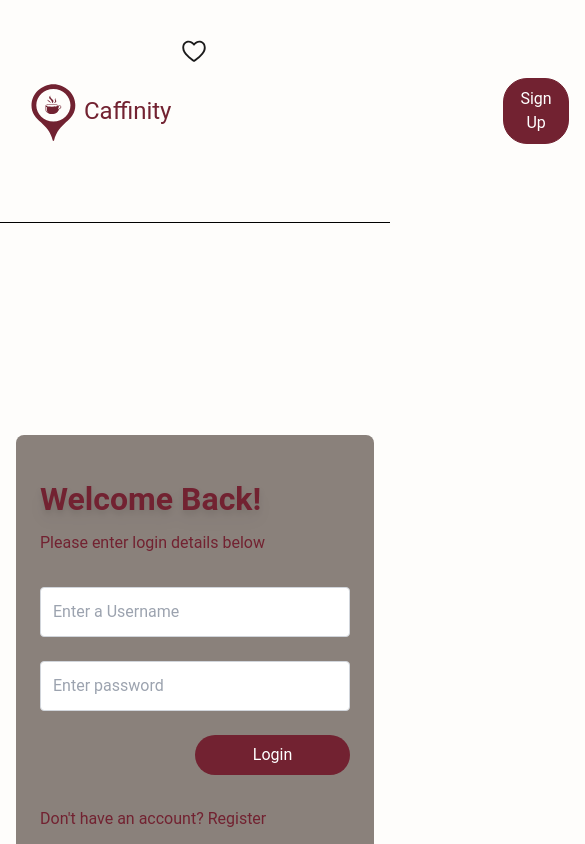
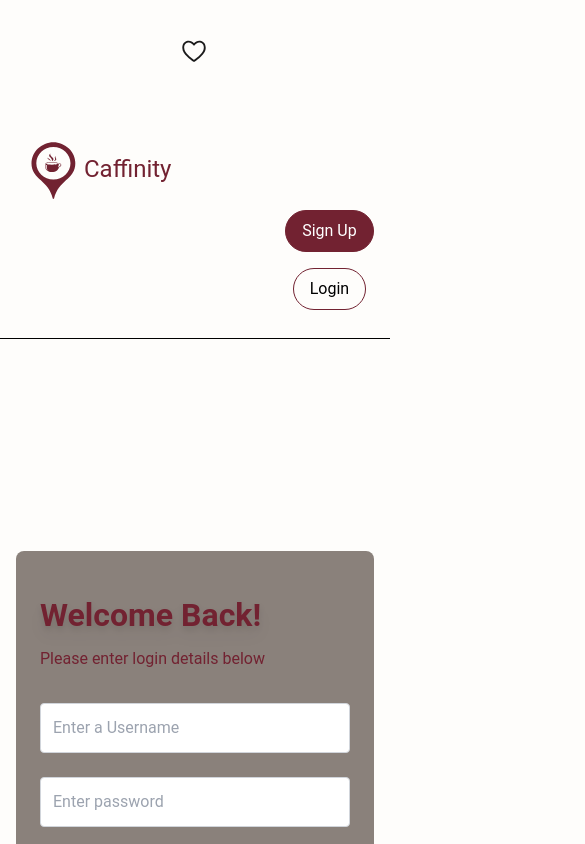
Before and after one commit to aleksandrvasilyev/caffinity, a React app in the folder client/: page /login in a window 390 px wide. Shown: the top 844 px of the page, 585 px wide, since content can reach past the window. Built offline with nearby package versions, Linux system fonts and the light colour scheme.

Commit message:
fix: update layout of Header component for better responsiveness

```diff
--- a/client/src/components/Header/Header.jsx
+++ b/client/src/components/Header/Header.jsx
@@ -57,7 +57,7 @@ const Header = () => {
         </div>
       </div>
 
-      <div className="flex items-center gap-4">
+      <div className="flex items-center flex-col gap-4 sm:item-center sm:flex-row">
         <HeartIcon onClick={handleFavoritesClick} className="cursor-pointer" />
 
         {!isAuthenticated ? (
```
